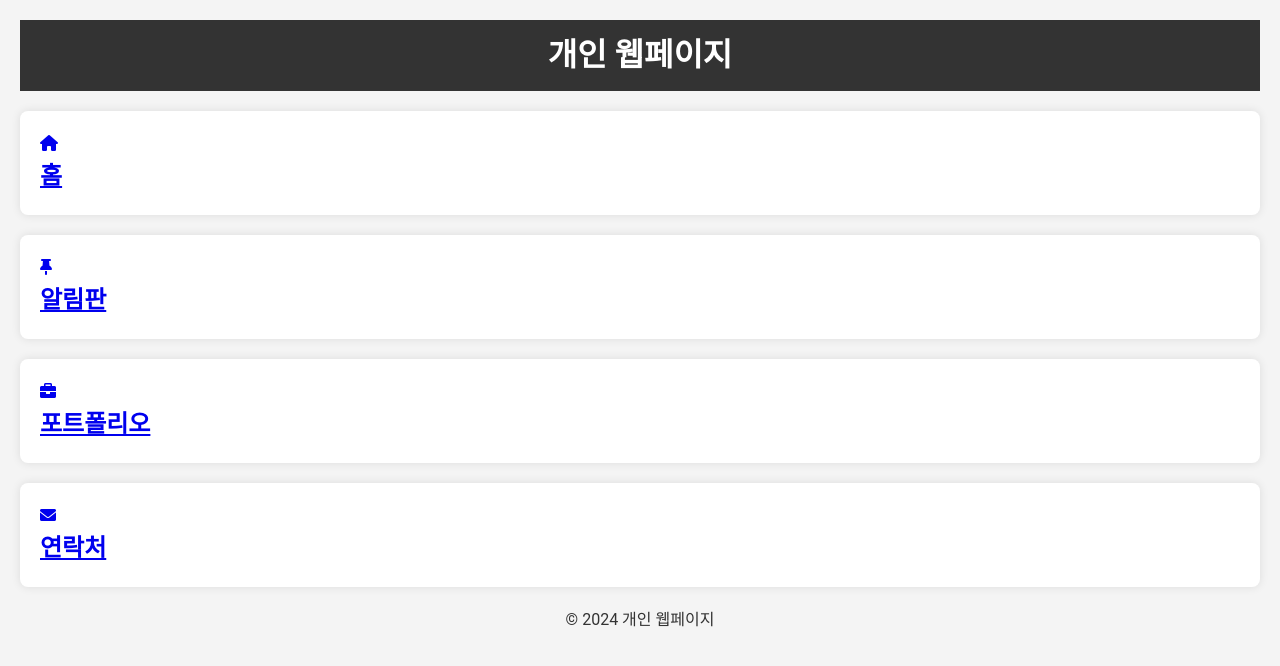
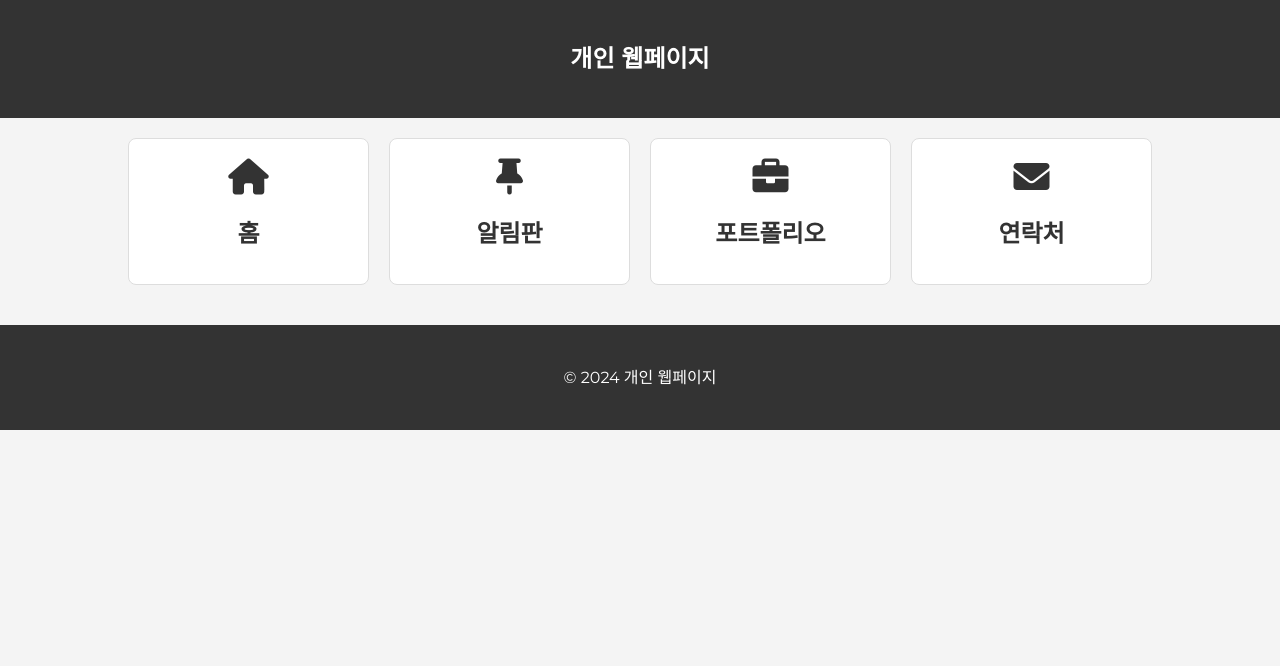
Before and after one commit to justfly32/justfly1, a plain HTML site: page index.html in a window 1280 px wide. Drawn offline with Linux system fonts and the light colour scheme.

Commit message:
Update styles.css

```diff
--- a/styles.css
+++ b/styles.css
@@ -9,57 +9,84 @@
 
 /* 기본 스타일링 */
 body {
-    font-family: 'Roboto', sans-serif;
+    font-family: 'Montserrat', sans-serif;
     line-height: 1.6;
     background-color: #f4f4f4;
     color: #333;
-    padding: 20px;
+}
+
+.container {
+    width: 80%;
+    margin: auto;
+    overflow: hidden;
+    padding: 20px 0;
 }
 
 header {
     background: #333;
     color: #fff;
-    padding: 10px 0;
+    padding: 20px 0;
     text-align: center;
 }
 
-nav ul {
-    list-style: none;
-    padding: 0;
+header h1 {
+    margin: 0;
+    font-size: 24px;
 }
 
-nav ul li {
-    display: inline;
-    margin: 0 10px;
+.grid {
+    display: grid;
+    grid-template-columns: repeat(auto-fit, minmax(200px, 1fr));
+    gap: 20px;
 }
 
-nav ul li a {
-    color: #fff;
-    text-decoration: none;
+.menu-item {
+    background: #fff;
+    border: 1px solid #ddd;
+    border-radius: 8px;
+    padding: 20px;
+    text-align: center;
+    transition: transform 0.3s, box-shadow 0.3s;
 }
 
-section {
-    margin: 20px 0;
-    padding: 20px;
-    background: #fff;
-    border-radius: 8px;
-    box-shadow: 0 0 10px rgba(0, 0, 0, 0.1);
+.menu-item a {
+    text-decoration: none;
+    color: inherit;
+    display: flex;
+    flex-direction: column;
+    align-items: center;
+}
+
+.menu-item i {
+    font-size: 36px;
+    margin-bottom: 10px;
+}
+
+.menu-item h2 {
+    margin: 10px 0;
+    font-size: 24px;
+}
+
+.menu-item:hover {
+    transform: translateY(-5px);
+    box-shadow: 0 4px 8px rgba(0, 0, 0, 0.2);
 }
 
 footer {
+    background: #333;
+    color: #fff;
     text-align: center;
+    padding: 20px 0;
     margin-top: 20px;
 }
 
-/* 반응형 디자인 */
-@media (max-width: 600px) {
-    nav ul li {
-        display: block;
-        margin: 10px 0;
-        text-align: center;
+@media (max-width: 768px) {
+    .container {
+        width: 100%;
+        padding: 0 20px;
     }
 
-    section {
-        padding: 10px;
+    .menu-item {
+        width: 100%;
     }
 }
```
